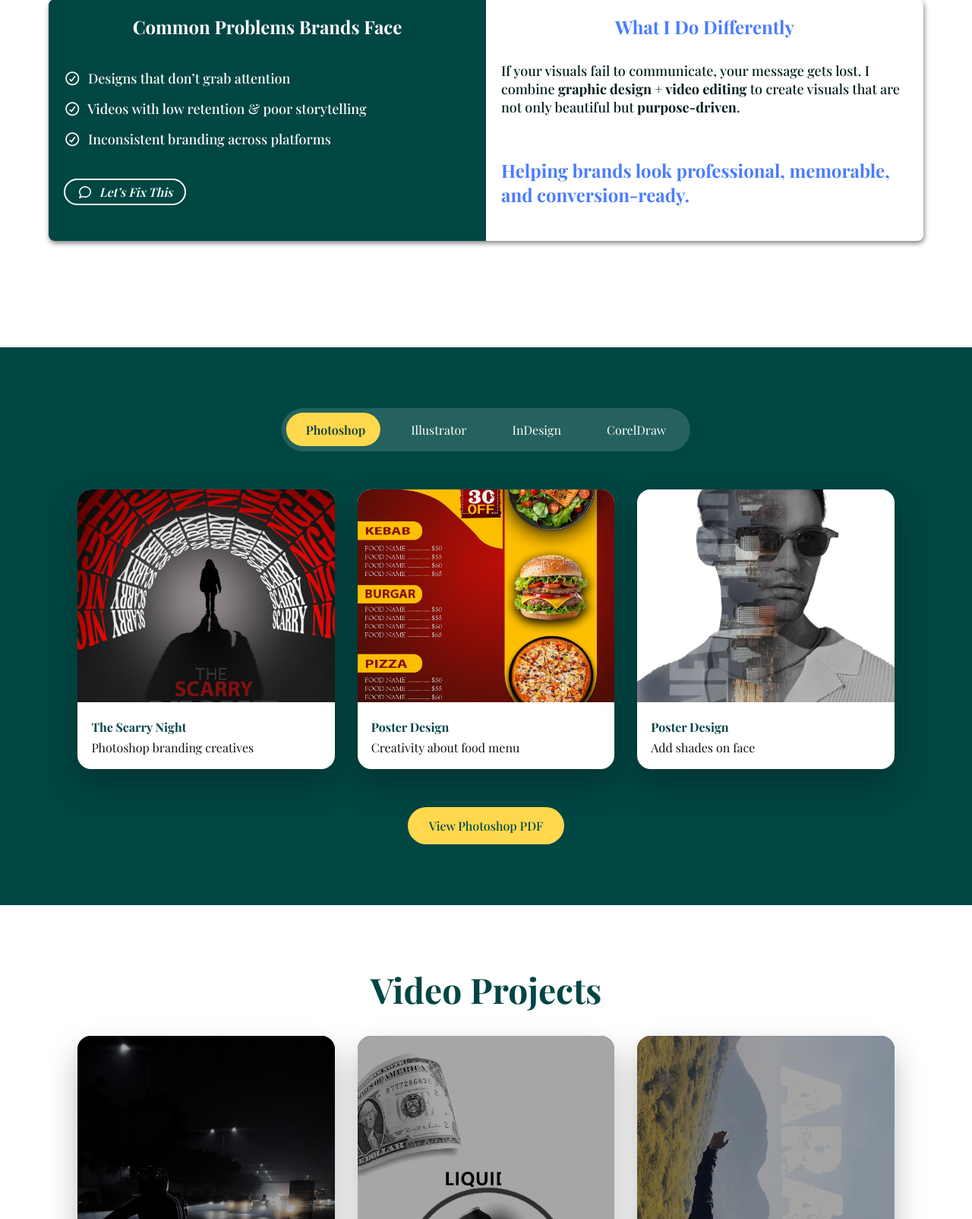
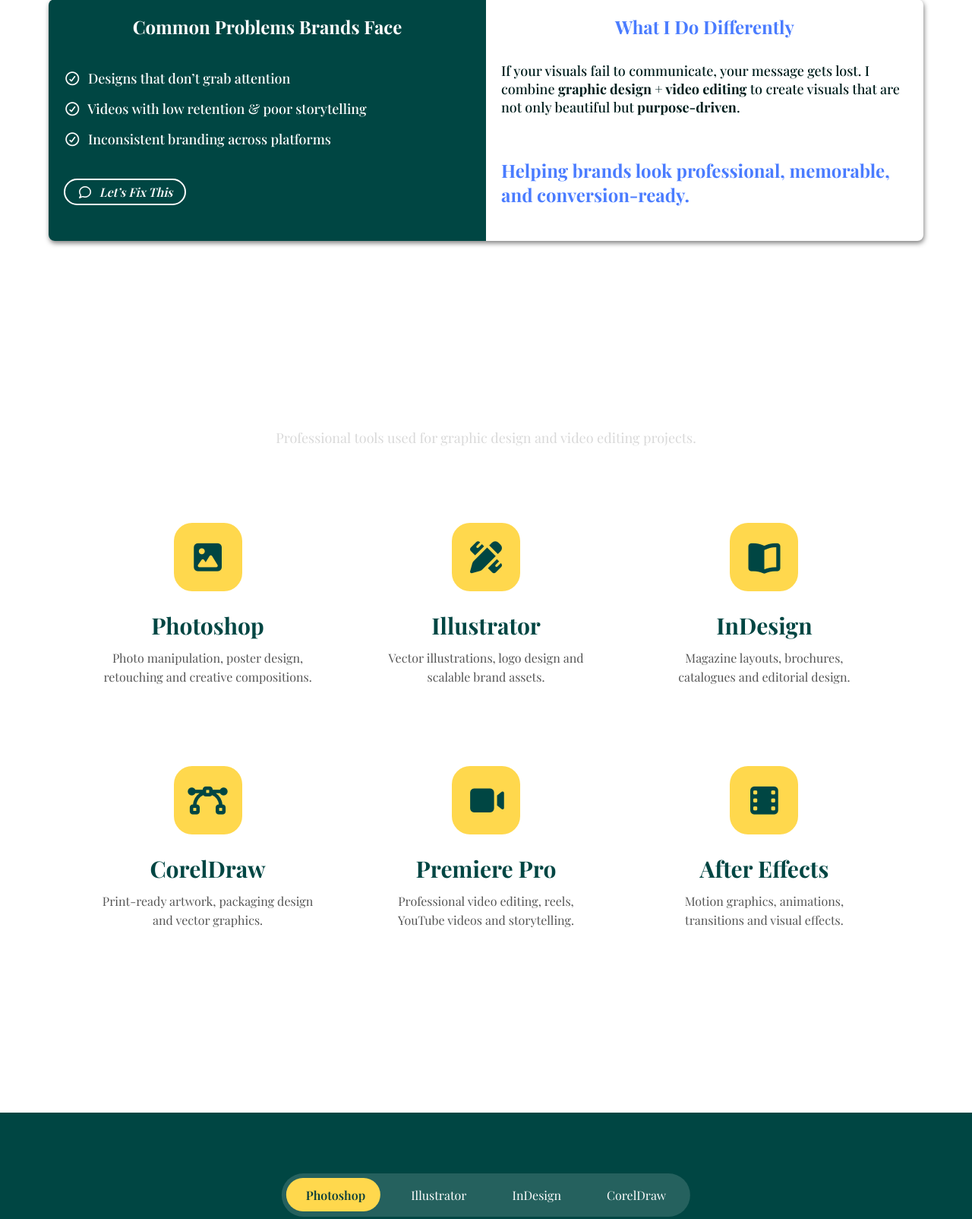
Before and after one commit to nayab-ali/laraib-portfolio, a Flask app: page / in a window 1280 px wide. Shown: the part 1665-3269 px from the top of the page at 76% size. Run offline with Flask 3, Linux system fonts and the light colour scheme; parts of the project's set-up code (start-up, migrations or seed data) failed here and were passed over; some libraries are stand-ins or nearby versions; some web fonts are replaced.

Commit message:
Add Software

```diff
--- a/static/css/style.css
+++ b/static/css/style.css
@@ -563,6 +563,68 @@
     font-size: 24px;
 }
 
+.software-section{
+    padding:100px 8%;
+}
+
+.software-heading{
+    text-align:center;
+    margin-bottom:60px;
+}
+
+.software-heading h2{
+    color:#fff;
+    font-size:56px;
+    margin-bottom:12px;
+}
+
+.software-heading p{
+    color:#d9d9d9;
+    font-size:18px;
+}
+
+.software-grid{
+    display:grid;
+    grid-template-columns:repeat(3,1fr);
+    gap:24px;
+}
+
+.software-card{
+    background:#ffffff;
+    border-radius:28px;
+    padding:40px 30px;
+    text-align:center;
+    transition:.35s ease;
+}
+
+.software-card:hover{
+    transform:translateY(-8px);
+}
+
+.software-icon{
+    width:90px;
+    height:90px;
+    margin:auto;
+    border-radius:24px;
+    background:#ffd84d;
+    display:flex;
+    align-items:center;
+    justify-content:center;
+    font-size:42px;
+    color:#004643;
+    margin-bottom:25px;
+}
+
+.software-card h3{
+    color:#004643;
+    margin-bottom:10px;
+    font-size:30px;
+}
+
+.software-card p{
+    color:#555;
+    line-height:1.6;
+}
 
 
 /* project section */
@@ -1346,6 +1408,16 @@
         font-size: 20px;
     }
 
+
+    .software-grid{
+        grid-template-columns:1fr;
+    }
+
+    .software-heading h2{
+        font-size:42px;
+    }
+
+
     /* project section */
     .projects-section, .video-section{
         padding: 80px 5%;
@@ -1452,4 +1524,7 @@
     .heading h1, .visual-matter h1{
         font-size: 40px;
     }
+    .software-grid{
+        grid-template-columns:repeat(2,1fr);
+    }
 }
--- a/templates/index.html
+++ b/templates/index.html
@@ -137,6 +137,67 @@
                 <p class="bold-para">Helping brands look professional, memorable, and conversion-ready.</p>
             </div>
         </div>
+    </section>
+
+    <section class="software-section">
+
+        <div class="software-heading">
+            <h2>Software I Use</h2>
+            <p>Professional tools used for graphic design and video editing projects.</p>
+        </div>
+
+        <div class="software-grid">
+
+            <div class="software-card">
+                <div class="software-icon">
+                    <i class="fa-solid fa-image"></i>
+                </div>
+                <h3>Photoshop</h3>
+                <p>Photo manipulation, poster design, retouching and creative compositions.</p>
+            </div>
+
+            <div class="software-card">
+                <div class="software-icon">
+                    <i class="fa-solid fa-pen-ruler"></i>
+                </div>
+                <h3>Illustrator</h3>
+                <p>Vector illustrations, logo design and scalable brand assets.</p>
+            </div>
+
+            <div class="software-card">
+                <div class="software-icon">
+                    <i class="fa-solid fa-book-open"></i>
+                </div>
+                <h3>InDesign</h3>
+                <p>Magazine layouts, brochures, catalogues and editorial design.</p>
+            </div>
+
+            <div class="software-card">
+                <div class="software-icon">
+                    <i class="fa-solid fa-bezier-curve"></i>
+                </div>
+                <h3>CorelDraw</h3>
+                <p>Print-ready artwork, packaging design and vector graphics.</p>
+            </div>
+
+            <div class="software-card">
+                <div class="software-icon">
+                    <i class="fa-solid fa-video"></i>
+                </div>
+                <h3>Premiere Pro</h3>
+                <p>Professional video editing, reels, YouTube videos and storytelling.</p>
+            </div>
+
+            <div class="software-card">
+                <div class="software-icon">
+                    <i class="fa-solid fa-film"></i>
+                </div>
+                <h3>After Effects</h3>
+                <p>Motion graphics, animations, transitions and visual effects.</p>
+            </div>
+
+        </div>
+
     </section>
 
     <section class="projects-section" id="project">
```
